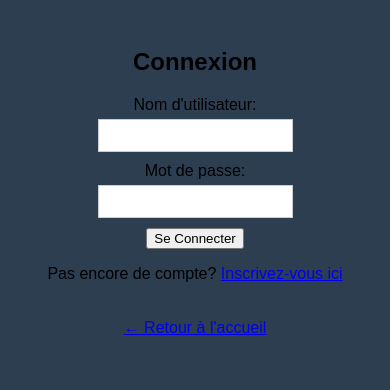
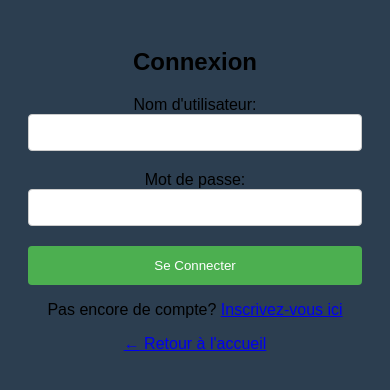
Before and after one commit to ClemGrom/SAEAtelier2-Gromangin-Holder-Termine-Carlier-Pellizzari, a Vue app in the folder WebApp/: page /login in a window 390 px wide. Shown: the top 390 px of the page. Built offline with nearby package versions, Linux system fonts and the light colour scheme.

Commit message:
feat/front : responsive for login and register

```diff
--- a/WebApp/src/views/Connexion.vue
+++ b/WebApp/src/views/Connexion.vue
@@ -2,7 +2,6 @@
   <div class="container">
     <h2>Connexion</h2>
     <form @submit.prevent="loginUser">
-      <!-- Champs du formulaire -->
       <label for="username">Nom d'utilisateur:</label>
       <input v-model="username" type="text" id="username" name="username" required>
 
@@ -13,7 +12,7 @@
 
       <p>Pas encore de compte? <router-link to="/register">Inscrivez-vous ici</router-link></p>
 
-      <router-link to="/" class="cta-button back-link">
+      <router-link to="/" class="back-link">
         <span class="arrow">&larr;</span> Retour à l'accueil
       </router-link>
     </form>
@@ -39,26 +38,40 @@ export default {
 
 <style scoped>
 .container {
-  display: flex;
-  flex-direction: column;
-  align-items: center;
+  text-align: center;
   padding: 20px;
 }
 
 form {
-  display: flex;
-  flex-direction: column;
-  align-items: center;
+  width: 100%;
 }
 
 label {
-  margin-bottom: 5px;
+  margin-bottom: 10px;
 }
 
 input {
-  margin-bottom: 10px;
-  padding: 8px;
+  margin-bottom: 20px;
+  padding: 10px;
   border: 1px solid #ccc;
+  border-radius: 4px;
+  width: 100%;
+  box-sizing: border-box;
+}
+
+button {
+  background-color: #4CAF50;
+  color: white;
+  padding: 12px;
+  border: none;
+  border-radius: 4px;
+  cursor: pointer;
+  transition: background-color 0.3s;
+  width: 100%;
+}
+
+button:hover {
+  background-color: #45a049;
 }
 
 .back-link {
--- a/WebApp/src/views/Inscription.vue
+++ b/WebApp/src/views/Inscription.vue
@@ -2,7 +2,6 @@
   <div class="container">
     <h2>Inscription</h2>
     <form @submit.prevent="registerUser">
-      <!-- Champs du formulaire -->
       <label for="username">Nom d'utilisateur:</label>
       <input v-model="username" type="text" id="username" name="username" required>
 
@@ -38,41 +37,39 @@ export default {
 
 <style scoped>
 .container {
-  display: flex;
-  flex-direction: column;
-  align-items: center;
+  text-align: center;
   padding: 20px;
 }
 
 form {
-  display: flex;
-  flex-direction: column;
-  align-items: center;
+  width: 100%;
 }
 
 label {
-  margin-bottom: 5px;
+  margin-bottom: 10px;
 }
 
 input {
-  margin-bottom: 10px;
-  padding: 8px;
+  margin-bottom: 20px;
+  padding: 10px;
   border: 1px solid #ccc;
   border-radius: 4px;
+  width: 100%;
+  box-sizing: border-box;
 }
 
 button {
   background-color: #4CAF50;
   color: white;
-  padding: 10px 15px;
+  padding: 12px;
   border: none;
   border-radius: 4px;
   cursor: pointer;
   transition: background-color 0.3s;
+  width: 100%;
 }
 
 button:hover {
   background-color: #45a049;
 }
-
 </style>
```
